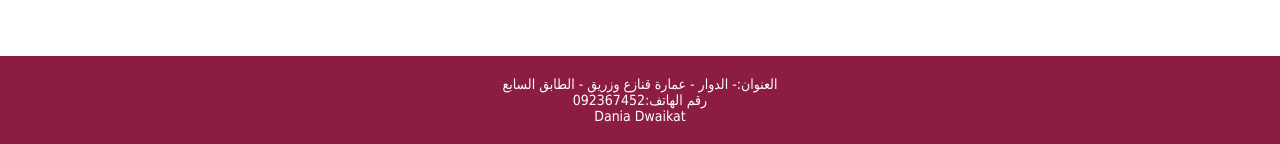
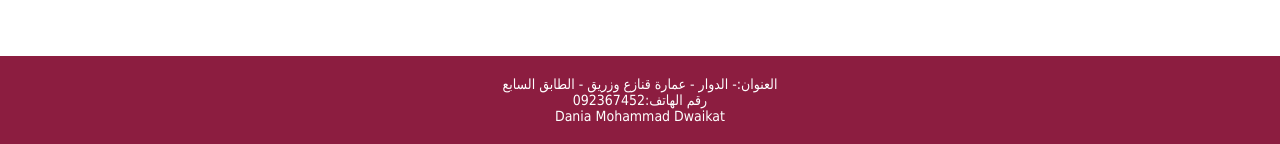
Before and after one commit to DaniaDwaikat/UnixProject, a PHP site: page / in a window 1280 px wide. Shown: the part 656-800 px from the top of the page. Run offline with PHP 8.4, Linux system fonts and the light colour scheme; data that the repository does not hold is empty; some web fonts are replaced.

Commit message:
daniatest3

```diff
--- a/index.php
+++ b/index.php
@@ -163,7 +163,7 @@ if ($_SERVER['REQUEST_METHOD'] === 'POST') {
     <div>العنوان:- الدوار - عمارة قنازع وزريق - الطابق السابع</div>
     <div> رقم الهاتف:092367452</div>
 
-    <div> Dania Dwaikat
+    <div> Dania Mohammad Dwaikat
     </div>
 
 </div>
```
